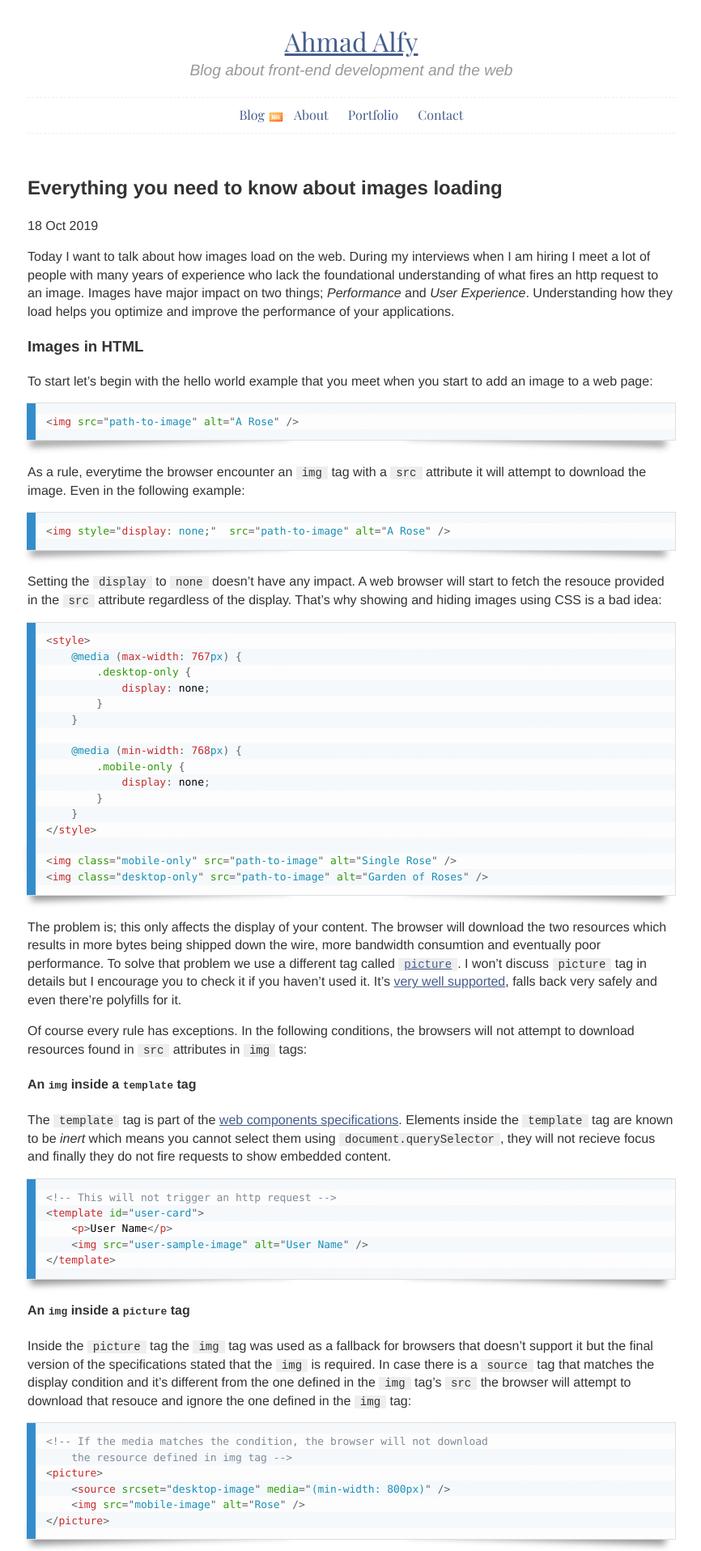
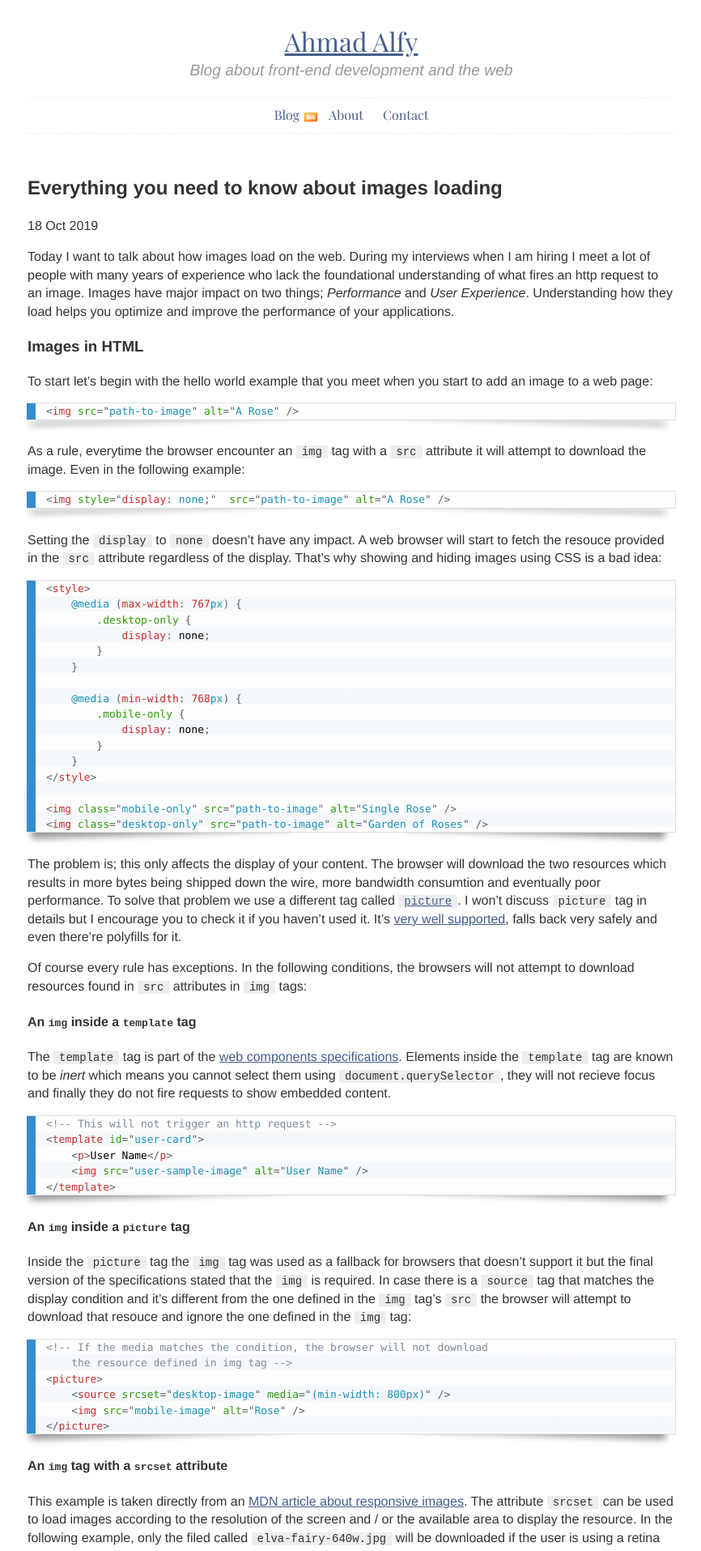
Before and after one commit to ahmadalfy/blog, a Jekyll site: the page built from _posts/2019-10-18-everything-you-need-to-know-about-images-loading.md, in a window 1280 px wide. Shown: the top 1915 px of the page at 81% size, without its empty margins (206-1072 px from the left). Built offline with Jekyll 4.4.1, drawn with Linux system fonts in a browser that asks for light colours; some web fonts are replaced; comment, search, counter and statistics services are not loaded.

Commit message:
hotfix: assets versioning and lineheight issue

```diff
--- a/_includes/head.html
+++ b/_includes/head.html
@@ -6,5 +6,5 @@
     <title>{{ page.title }}</title>
     <meta name="description" content="{{page.description | site.description}}" />
     <meta name="viewport" content="width=device-width" />
-    <link rel="stylesheet" href="{{site.url}}/css/main.css" />
+    <link rel="stylesheet" href="{{site.url}}/css/main.css?v=1.2" />
   </head>
--- a/_includes/header.html
+++ b/_includes/header.html
@@ -7,7 +7,6 @@
                   <ul>
                       <li><a href="/">Blog</a> <a href="/feed.xml" class="rss"><img src="/images/feeds.png" alt="RSS feed" /></a></li>
                       <li><a href="/about">About</a></li>
-                      <li><a href="/portfolio">Portfolio</a></li>
                       <li><a href="/contact">Contact</a></li>
                   </ul>
               </nav>
--- a/_layouts/post.html
+++ b/_layouts/post.html
@@ -13,8 +13,8 @@ layout: default
 {% endif %}
 
 {% if page.codehighlighter %}
-<link rel="stylesheet" href="{{site.url}}/css/prism.css">
-<script src="{{site.url}}/scripts/prism.js"></script>
+<link rel="stylesheet" href="{{site.url}}/css/prism.css?v=1.1">
+<script src="{{site.url}}/scripts/prism.js?v=1.1"></script>
 {% endif %}
 
 <div id="disqus_thread"></div>
--- a/css/main.css
+++ b/css/main.css
@@ -287,14 +287,12 @@ p code {
     border: 1px solid #ccc;
 }
 
-body pre[class*="language-"]>code {
-    padding-top: 1em;
-    padding-bottom: 1em;
-
+body code[class*="language-"],
+body pre[class*="language-"] {
+    margin-bottom: 2em;
+    font-size: 0.9em;
 }
 
-body code[class*="language-"],
-body pre[class*="language-"] {
-    font-size: 0.9em;
-    margin-bottom: 2em;
+body pre[class*="language-"]>code {
+    background-size: 2.9321em 2.9321em;
 }
```
